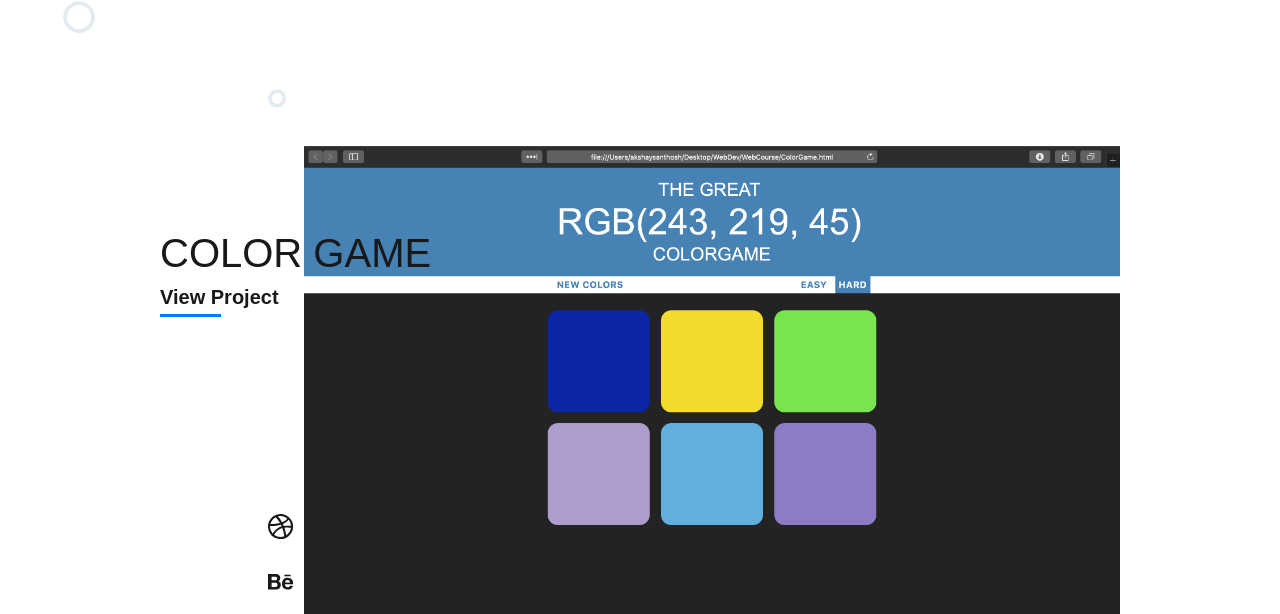
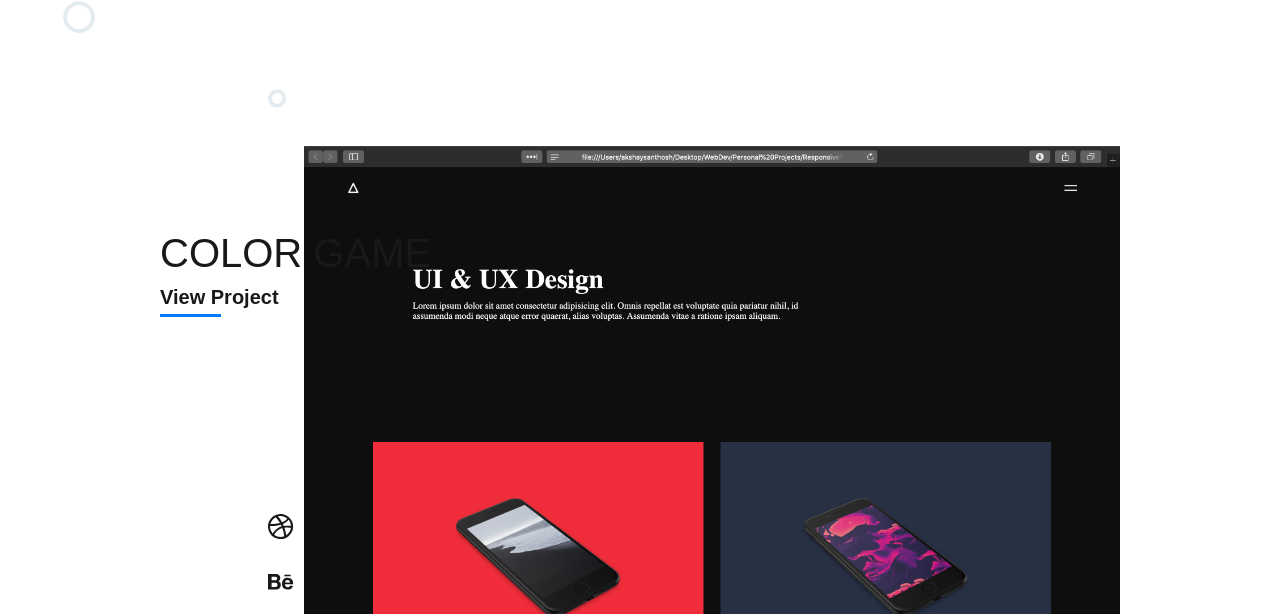
Before and after one commit to akshaysanthosh97/Personal-Portfolio, a plain HTML site: page index.html in a window 1280 px wide. Shown: the part 1284-1898 px from the top of the page. Drawn offline with Linux system fonts and the light colour scheme.

Commit message:
Gallary Project png Added

```diff
--- a/index.html
+++ b/index.html
@@ -76,7 +76,7 @@
             <li><a href="#"><img src="./img/Be_Black.png" alt="Behance icon"></a></li>
             <li><a href="#"><img src="./img/Youtube_Black.png" alt="Youtube icon"></a></li>
         </ul>
-            <img src="./img/Color Game.png" alt="Project1 img" class="workImg">
+            <img src="./img/Gallary Project.png" alt="Project1 img" class="workImg">
     </div>
 
     <!-- ********** Project 2 Area ********** -->
```
